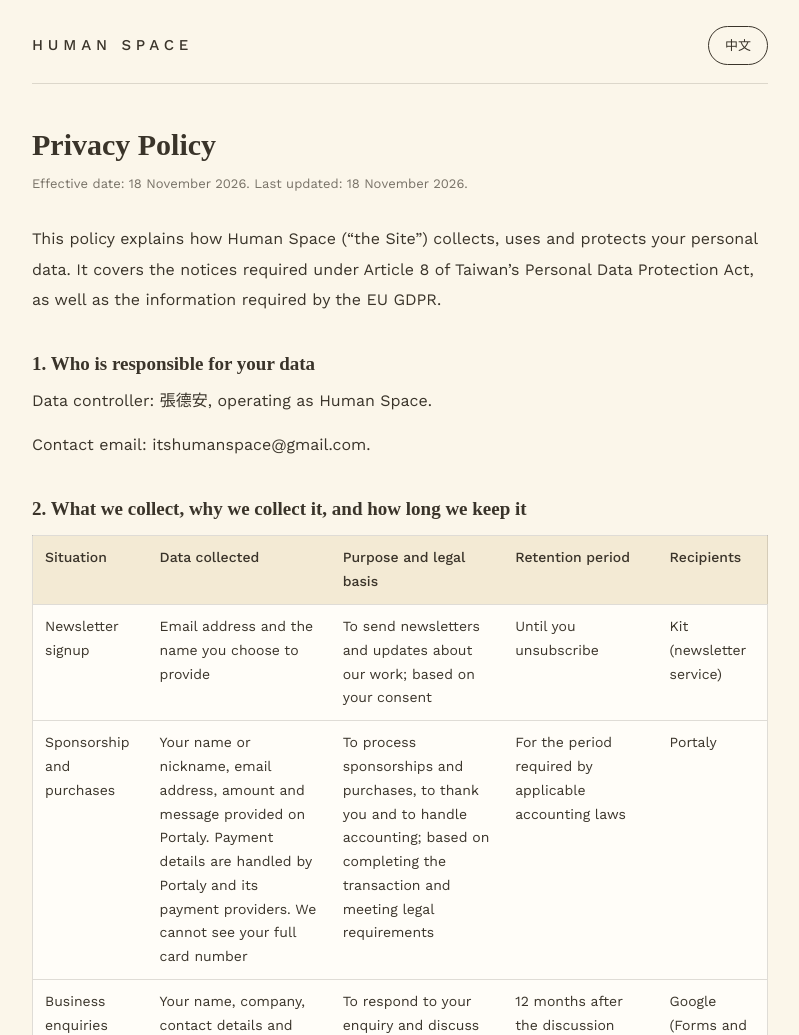
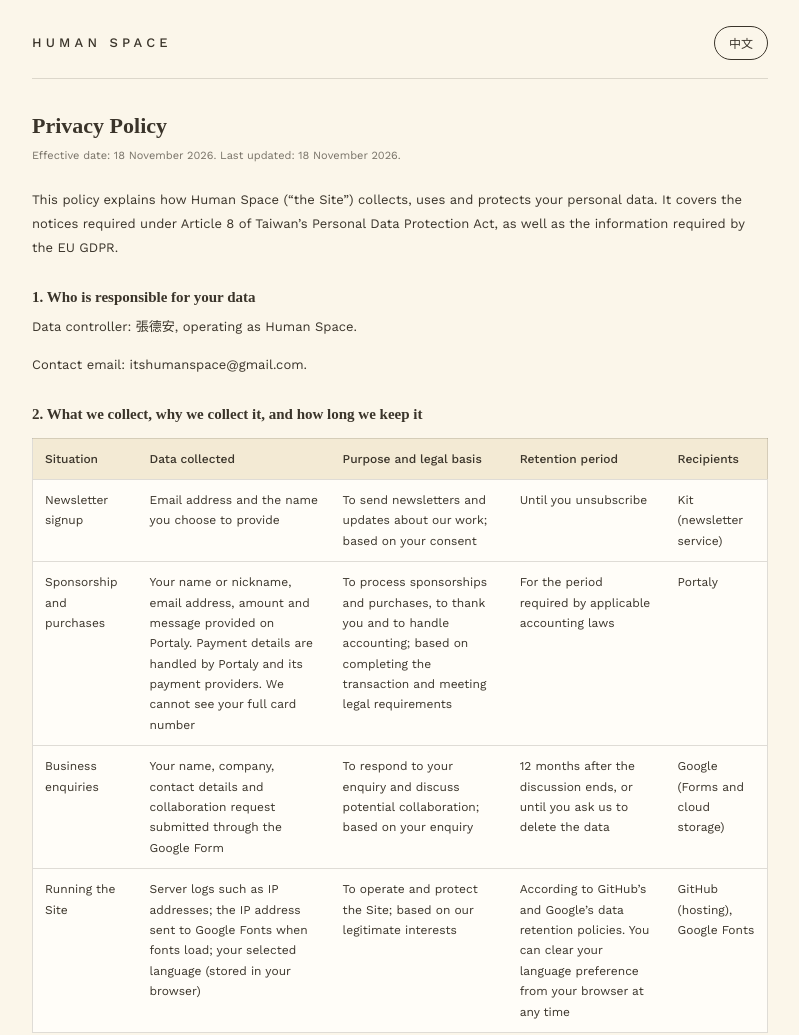
Before and after one commit to human-space-hms/Library, a plain HTML site: page privacy.html in a window 1280 px wide. Shown: the top 1035 px of the page, without its empty margins (240-1039 px from the left). Drawn offline with nearby package versions, Linux system fonts and the light colour scheme.

Commit message:
Add font size adjustments in legal.css
Added styles for font sizes across various elements.

```diff
--- a/legal.css
+++ b/legal.css
@@ -86,3 +86,17 @@ li{ margin:0 0 6px; }
 .legal-foot [data-lang].visible{
   display:flex; flex-wrap:wrap; gap:6px 18px;
 }
+
+/* 縮小字級 */
+body{ font-size:13px; line-height:1.85; }
+.brand{ font-size:13px; }
+.lang-toggle{ font-size:12px; padding:5px 14px; }
+h1{ font-size:22px; margin:32px 0 4px; }
+.meta{ font-size:11px; margin:0 0 22px; }
+h2{ font-size:15px; margin:26px 0 6px; }
+.data-table{ font-size:12px; }
+.legal-foot{ font-size:11px; }
+@media(max-width:700px){
+  h1{ font-size:20px; }
+  .data-table td::before{ font-size:11px; }
+}
```
